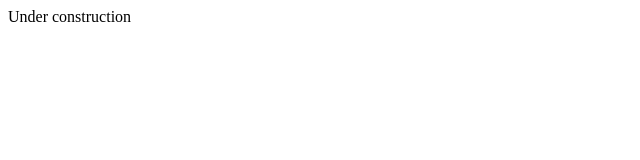
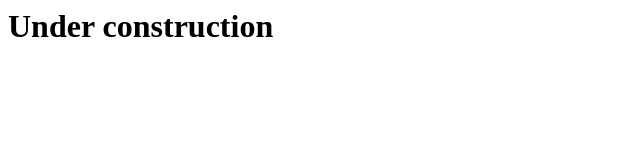
Before and after one commit to adray/web, a plain HTML site: page index.html in a window 1280 px wide. Shown: the whole page, without its empty margins (0-640 px from the left). Drawn offline with Linux system fonts and the light colour scheme.

Commit message:
Test fix tag

```diff
--- a/index.html
+++ b/index.html
@@ -4,7 +4,7 @@
   </head>
 
   <body>
-    <hl>Under construction</h1>
+    <h1>Under construction</h1>
   </body>
 
 </html>
```
